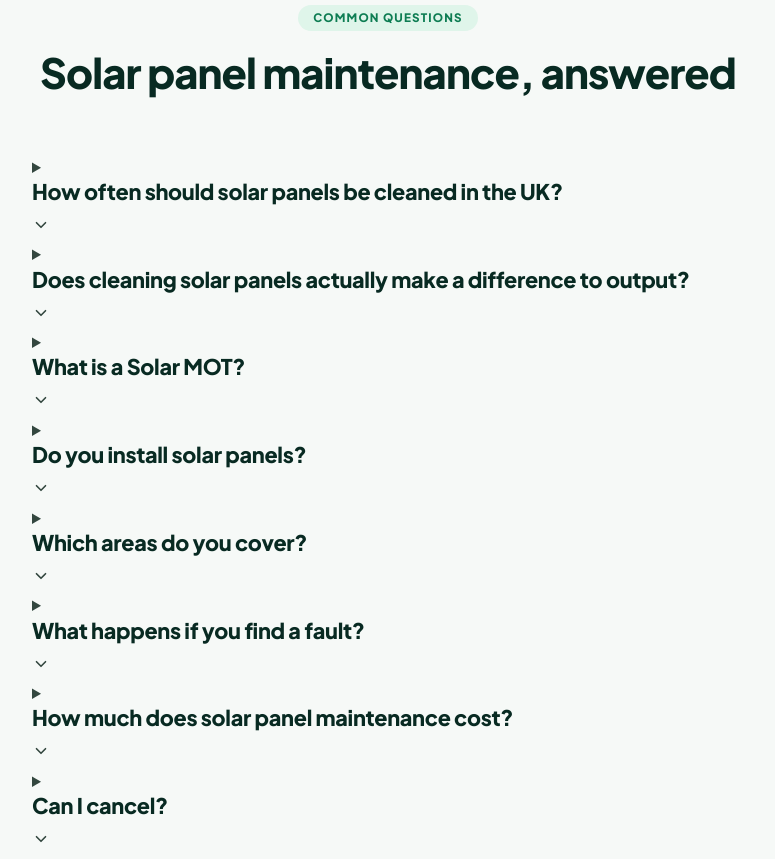
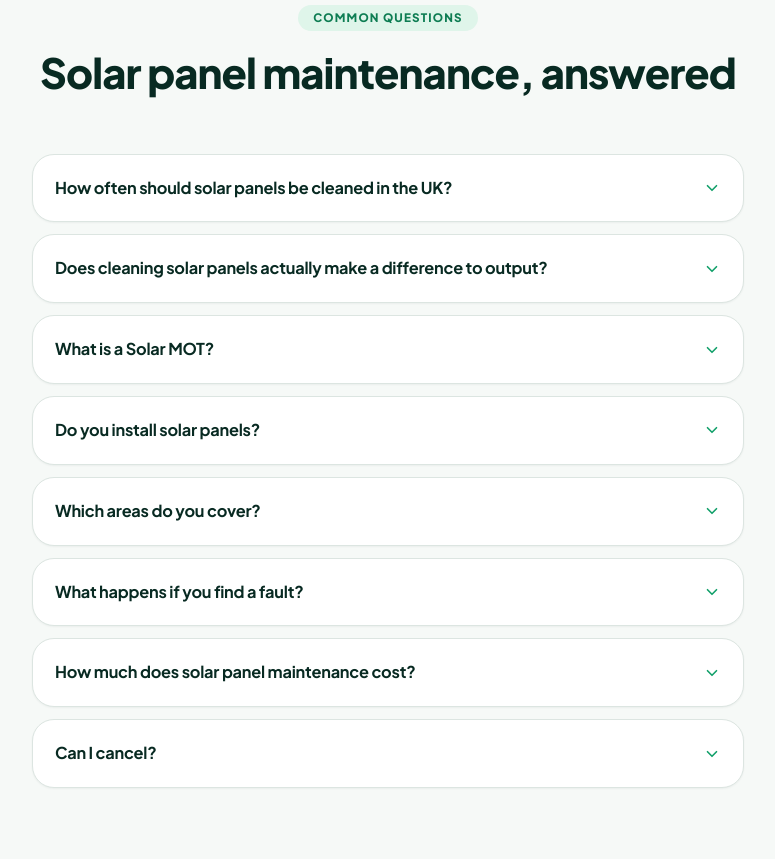
Before and after one commit to rbrunt1/dorset-solar-care, a website: page index.html in a window 1280 px wide. Shown: the part 4505-5364 px from the top of the page, without its empty margins (252-1027 px from the left). Drawn offline with Linux system fonts and the light colour scheme.

Commit message:
Style the FAQ accordion

```diff
--- a/css/styles.css
+++ b/css/styles.css
@@ -549,6 +549,32 @@ section { padding: clamp(64px, 8vw, 104px) 0; }
 .compare-table tr:last-child td { border-bottom: none; }
 .compare-table col.highlight, .compare-table .col-highlight { background: var(--green-50); }
 
+
+/* ---------- FAQ ---------- */
+/* <details>/<summary> on purpose: the answers are in the DOM whether open or
+   closed, so crawlers and answer engines read all of them, while visitors get
+   a compact list. An accordion built in JS would hide the content from both. */
+.faq-list { display: flex; flex-direction: column; gap: 12px; }
+.faq-item {
+  background: var(--white); border: 1px solid var(--ink-200);
+  border-radius: var(--radius-lg); padding: 4px 22px;
+  box-shadow: var(--shadow-xs); transition: border-color .18s ease, box-shadow .18s ease;
+}
+.faq-item[open] { border-color: var(--green-200); box-shadow: var(--shadow-sm); }
+.faq-item summary {
+  display: flex; align-items: center; justify-content: space-between; gap: 16px;
+  cursor: pointer; padding: 18px 0; list-style: none;
+}
+.faq-item summary::-webkit-details-marker { display: none; }
+.faq-item summary h3 {
+  margin: 0; font-size: 1.02rem; font-weight: 700; color: var(--deep-900);
+  line-height: 1.4;
+}
+.faq-item summary:focus-visible { outline: 3px solid var(--green-500); outline-offset: 3px; border-radius: var(--radius-sm); }
+.faq-chev { color: var(--green-600); flex-shrink: 0; transition: transform .2s ease; display: flex; }
+.faq-item[open] .faq-chev { transform: rotate(180deg); }
+.faq-item > p { margin: 0 0 20px; color: var(--ink-600); font-size: .95rem; line-height: 1.66; }
+
 /* ---------- Pricing ---------- */
 .plan-grid { display: grid; grid-template-columns: repeat(3, 1fr); gap: 24px; align-items: stretch; }
 @media (max-width: 940px) { .plan-grid { grid-template-columns: 1fr; max-width: 460px; margin: 0 auto; } }
```
